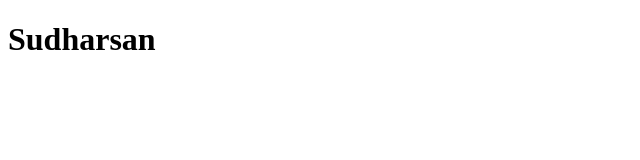
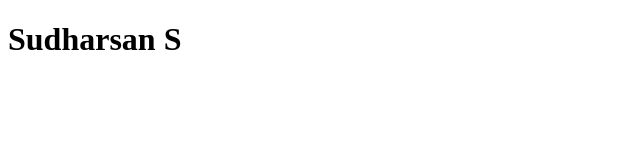
Before and after one commit to sudharsh-s/Instagram-Gallery, a plain HTML site: page index.html in a window 1280 px wide. Shown: the full height of the page, 0-640 px from the left. Drawn offline with Linux system fonts and the light colour scheme.

Commit message:
fix: Changed my name

```diff
--- a/index.html
+++ b/index.html
@@ -6,6 +6,6 @@
   <title>Sudharsan</title>
 </head>
 <body>
-  <h1>Sudharsan</h1>
+  <h1>Sudharsan S</h1>
 </body>
 </html>
```
